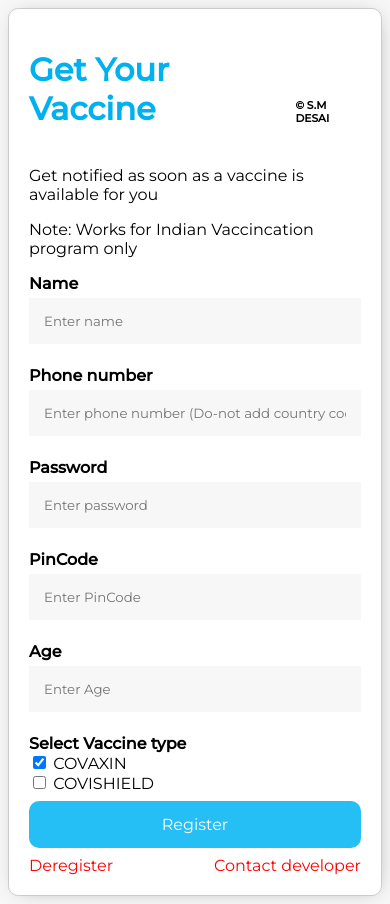
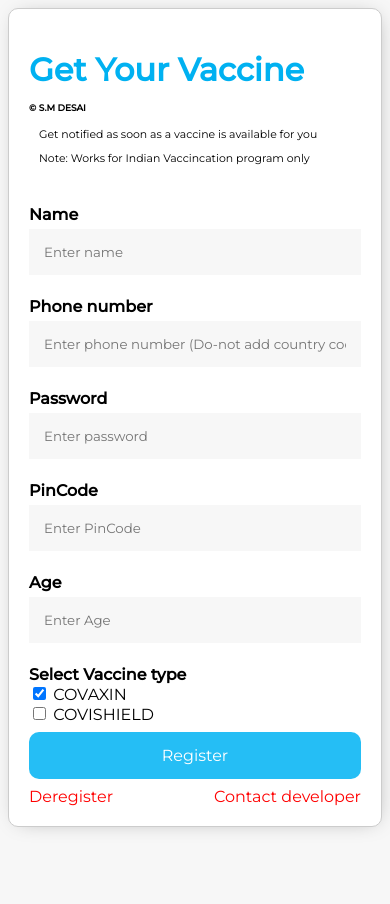
Before and after one commit to smitdesai1010/GetYourVaccine, a website: page public/index.html in a window 390 px wide. After the commit the page ends 844 px from the top, so only its background shows below. Drawn offline with Linux system fonts and the light colour scheme.

Commit message:
changed mobile style

```diff
--- a/public/index.html
+++ b/public/index.html
@@ -18,8 +18,10 @@
                 <h6>&#169; S.M DESAI</h6>
             </span>
 
-            <p>Get notified as soon as a vaccine is available for you</p>
-            <p>Note: Works for Indian Vaccincation program only</p>
+            <div class="information">
+                <p>Get notified as soon as a vaccine is available for you</p>
+                <p>Note: Works for Indian Vaccincation program only</p>
+            </div>
 
             <label><b>Name</b></label>
             <input class="input" type="text" id="name" placeholder="Enter name" name="name" required>
--- a/public/style.css
+++ b/public/style.css
@@ -88,15 +88,46 @@
 }
 
 /* Change styles on extra small screens */
-@media screen and (max-width: 768px) {
-  .mycontainer{
-      width: 80vw;
-  }
+@media screen and (max-width: 1080px) {
+    .mycontainer{
+        width: 60vw;
+    }
 }
 
-@media screen and (max-width: 1080px) {
-
+@media screen and (max-width: 768px) {
     .mycontainer{
         width: 100vw;
     }
+}
+
+@media screen and (max-width: 470px) {
+  .mycontainer{
+      width: 100vw;
   }
+
+  .heading {
+    display: flex;
+    flex-direction: column;
+    align-items: baseline;
+  }
+
+  .information{
+    font-size: 2.8vw;
+    margin-bottom: 40px;
+  }
+
+  .information p{
+    font-size: inherit;
+    margin: 10px;
+  }
+
+  h1{
+    margin-bottom: 0.4em;
+  }
+
+  h6{
+    font-size: 9px;
+    margin-top: 0em;
+    margin-bottom: 0.4em;
+  }
+}
```
